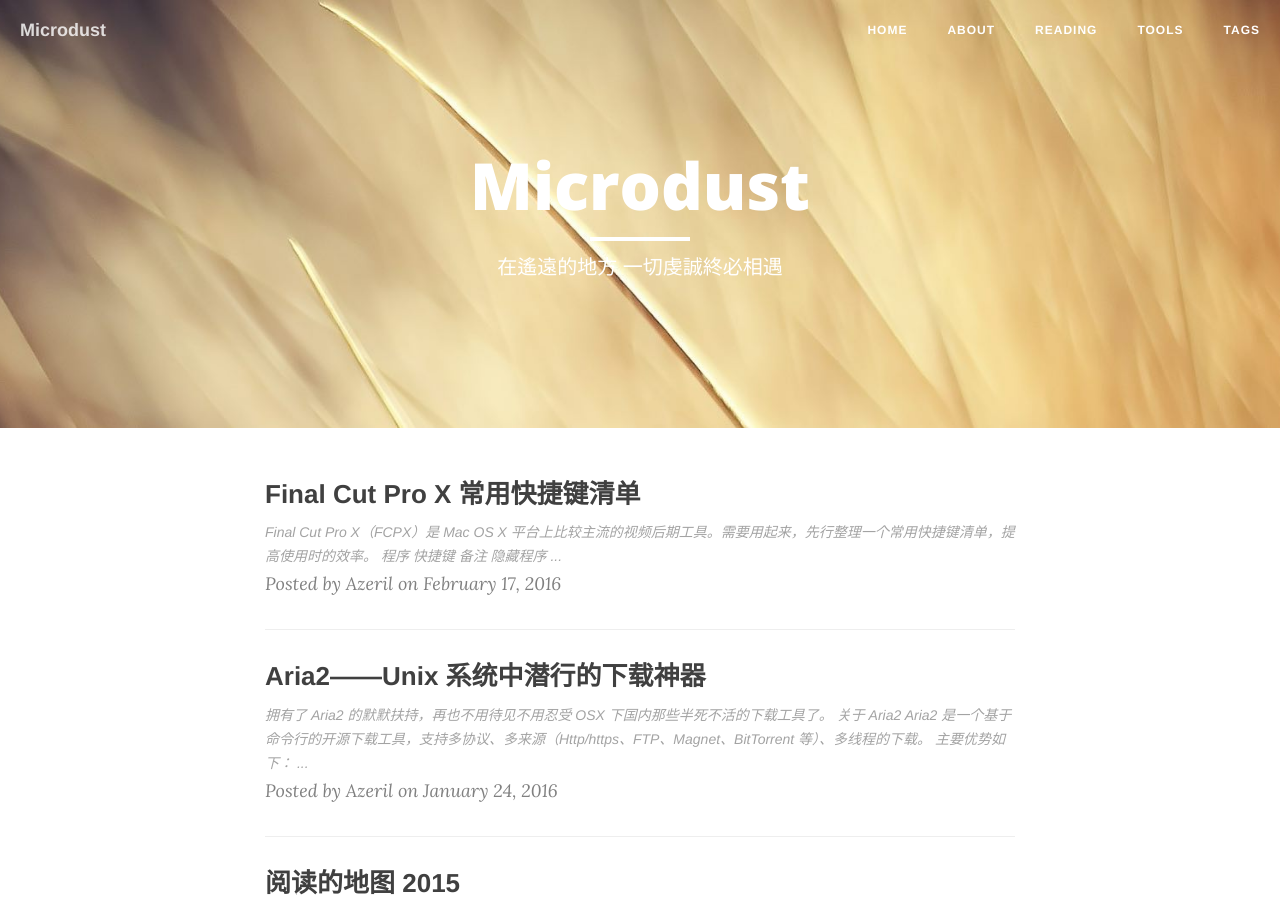
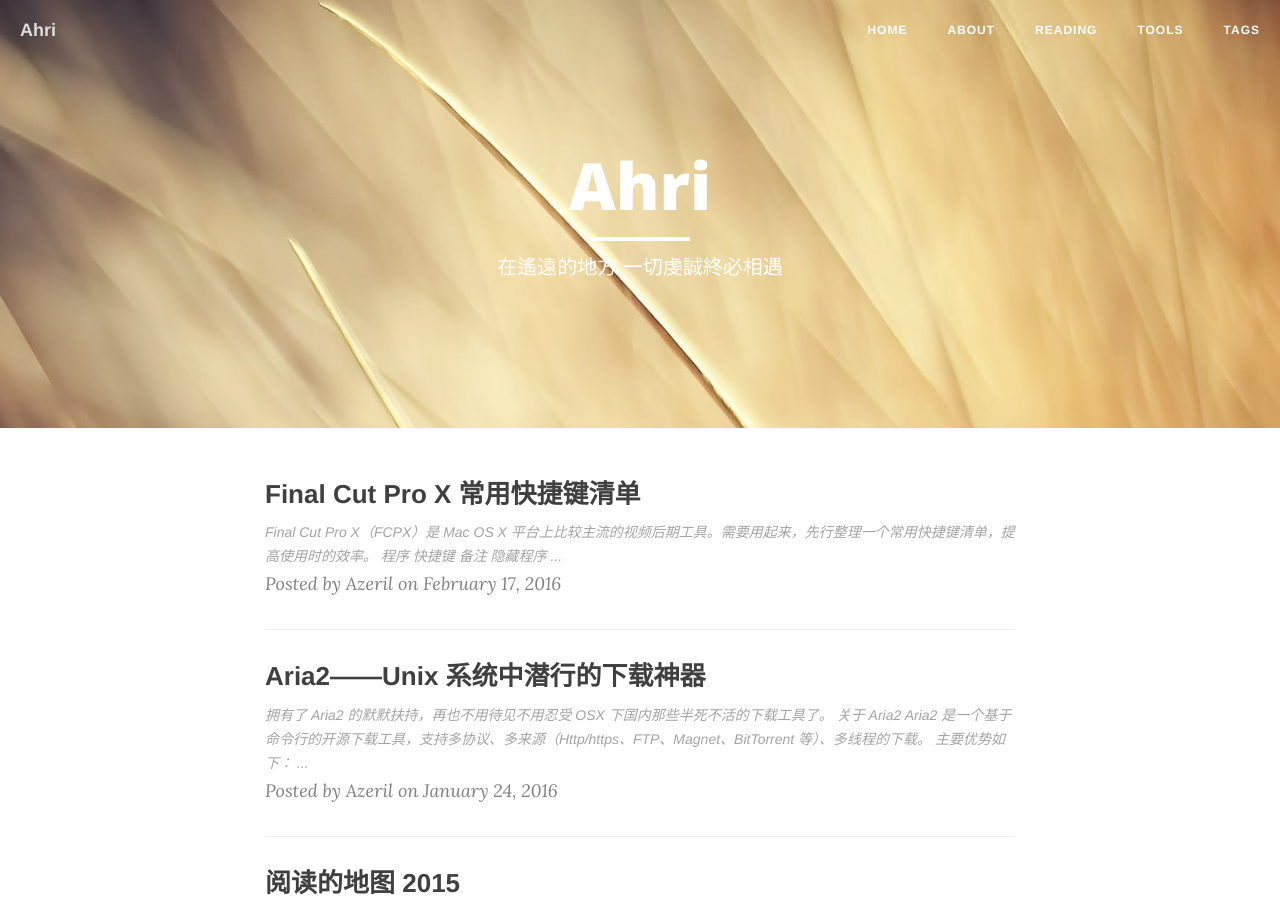
Before and after one commit to Azeril/Microdust, a Jekyll site: the page built from index.html, in a window 1280 px wide and 900 px high. Built offline with Jekyll 4.4.1, drawn with Linux system fonts in a browser that asks for light colours; nearby versions of some CDN libraries; the list of posts is cut into pages by our own code.

Commit message:
试试
改名

```diff
--- a/_config.yml
+++ b/_config.yml
@@ -1,5 +1,5 @@
 # Site settings
-title: Microdust
+title: Ahri
 header-img: "img/autumn2.jpg"
 tagline: "吉光片羽"
 description: "在遙遠的地方 一切虔誠終必相遇"
```
